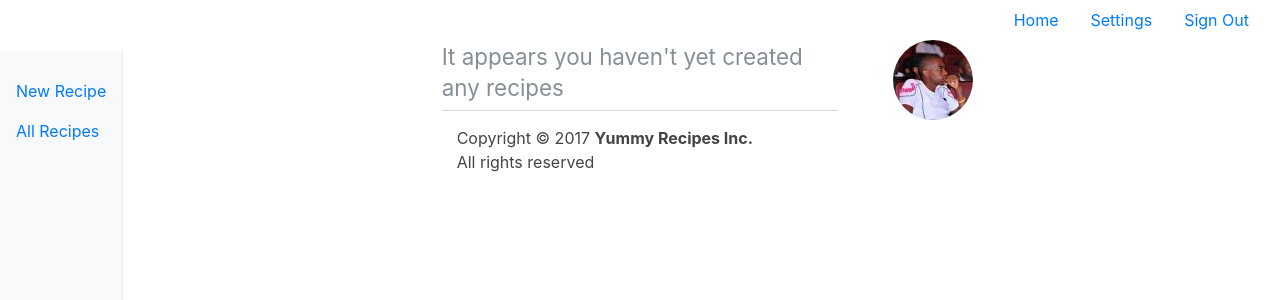
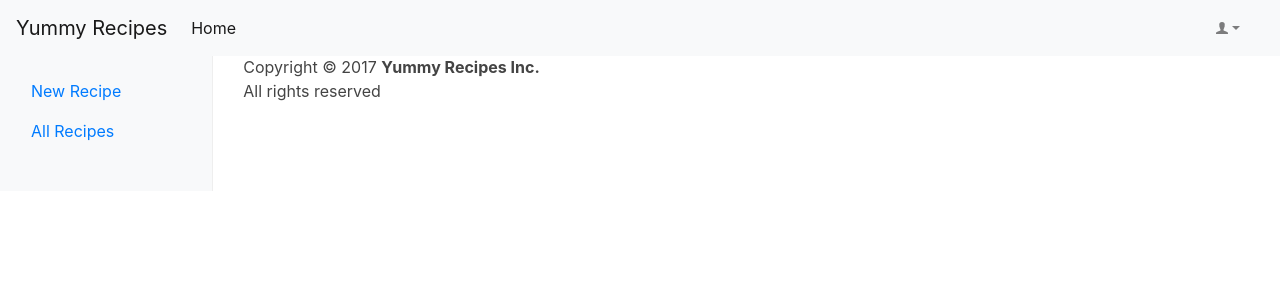
Before and after one commit to lym/yummy-recipes, a Flask app: page /dashboard in a window 1280 px wide. Shown: the top 300 px of the page. Run offline with Flask 2, Linux system fonts and the light colour scheme; data that the repository does not hold is empty; some libraries are stand-ins or nearby versions; some web fonts are replaced.

Commit message:
Improve the design of the base template
Add the new JavaScripts and stylesheets

```diff
--- a/templates/base.html
+++ b/templates/base.html
@@ -8,21 +8,49 @@
 
   <link rel="stylesheet" href="{{ url_for('static', filename='stylesheets/styles.css') }}">
   <link rel="stylesheet" href="{{ url_for('static', filename='vendor/stylesheets/bootstrap.css') }}">
+  <link rel="stylesheet" href="{{ url_for('static', filename='vendor/stylesheets/ionicons.css') }}">
 </head>
+
 <body>
+  <nav class="navbar navbar-expand-md navbar-light fixed-top bg-light">
+    <a class="navbar-brand" href="/">Yummy Recipes</a>
+    <button class="navbar-toggler d-lg-none" type="button" data-toggle="collapse" data-target="#navbarsExampleDefault" aria-controls="navbarsExampleDefault" aria-expanded="false" aria-label="Toggle navigation">
+      <span class="navbar-toggler-icon"></span>
+    </button>
+
+    <div class="collapse navbar-collapse" id="navbarsExampleDefault">
+      <ul class="navbar-nav mr-auto">
+        <li class="nav-item active">
+          <a class="nav-link" href="{{ url_for('dashboard')}}">Home <span class="sr-only">(current)</span></a>
+        </li>
+      </ul>
+      <ul class="navbar-nav">
+
+        <li class="nav-item dropdown">
+          <a class="nav-link dropdown-toggle" data-toggle="dropdown" href="#" role="button" aria-haspopup="true" aria-expanded="false"><i class="icon ion-person"></i></a>
+          <div class="dropdown-menu">
+            <a class="dropdown-item" id="pills-dropdown1-tab"
+               href="javascript:void(0)" role="tab" data-toggle="pill"
+               aria-controls="pills-dropdown1">
+              Settings
+            </a>
+            <a class="dropdown-item" id="pills-dropdown2-tab"
+               href="{{ url_for('logout') }}">
+              Sign Out
+            </a>
+          </div>
+        </li>
+
+        <li class="nav-item">
+          <a class="nav-link" href="javascript:void(0)">{{ session['email'] }}</a>
+        </li>
+        </ul>
+      </div>
+   </nav>
+
   <div class="container-fluid">
-    <header>
-      <ul class="nav justify-content-end">
-        <li><a class="nav-link" href="{{ url_for('dashboard')}}">Home</a></li>
-        <li><a class="nav-link" href="javascript:void(0)">Settings</a></li>
-        <li><a class="nav-link" href="{{ url_for('logout') }}">Sign Out</a></li>
-      </ul>
-    </header>
-
     <div class="row">
-      <div class="col">
-        <section>
-          <nav class="bg-light sidebar">
+      <nav class="col-sm-3 col-md-2 d-none d-sm-block bg-light sidebar ">
         <ul class="nav nav-pills flex-column">
           <li class="nav-item">
             <a class="nav-link" href="/new_recipe">New Recipe</a>
@@ -32,11 +60,8 @@
           </li>
         </ul>
       </nav>
-        </section>
-      </div>
-
       <div class="col">
-        <section class="page_content">
+        <!-- <section class="page_content"> -->
           {% block content %}
           {% endblock %}
 
@@ -44,17 +69,13 @@
             Copyright &copy; 2017 <b>Yummy Recipes Inc.</b><br>
             All rights reserved
           </footer>
-        </section>
-      </div>
-
-      <div class="col">
-        <section class="user-details">
-          <img src="../static/images/lym-160x160.jpg" alt="Current User's Thumbnail">
-          <h5>{{ session['email'] }}</h5>
-        </section>
+        <!-- </section> -->
       </div>
     </div>
 
+  <script src="{{ url_for('static', filename='vendor/javascripts/jquery.js') }}"></script>
+  <script src="{{ url_for('static', filename='vendor/javascripts/popper.min.js') }}"></script>
+  <script src="{{ url_for('static', filename='vendor/javascripts/bootstrap.js') }}"></script>
   </div>
 </body>
 </html>
```
Lines whose indentation alone changed are shown as unchanged.
